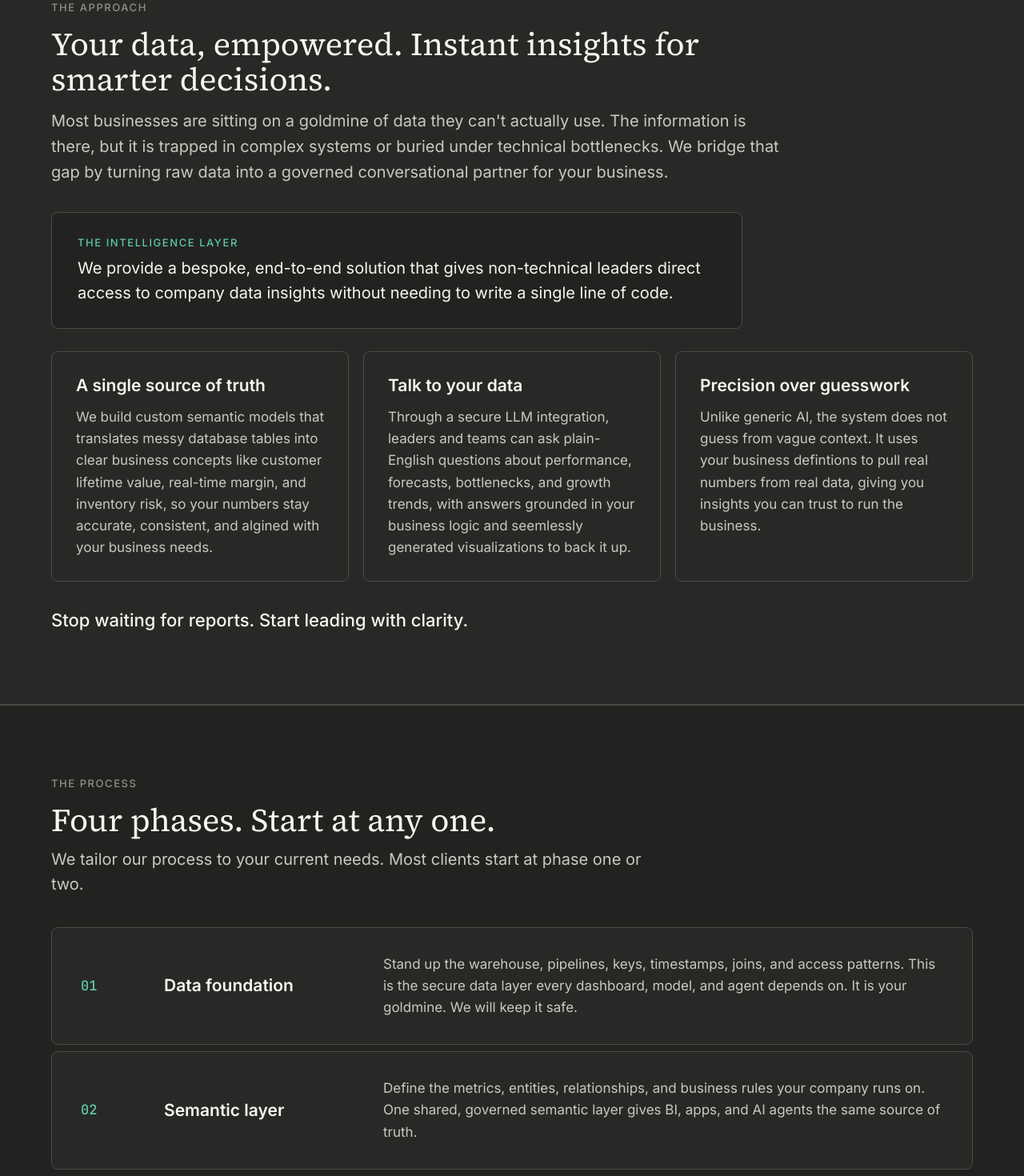
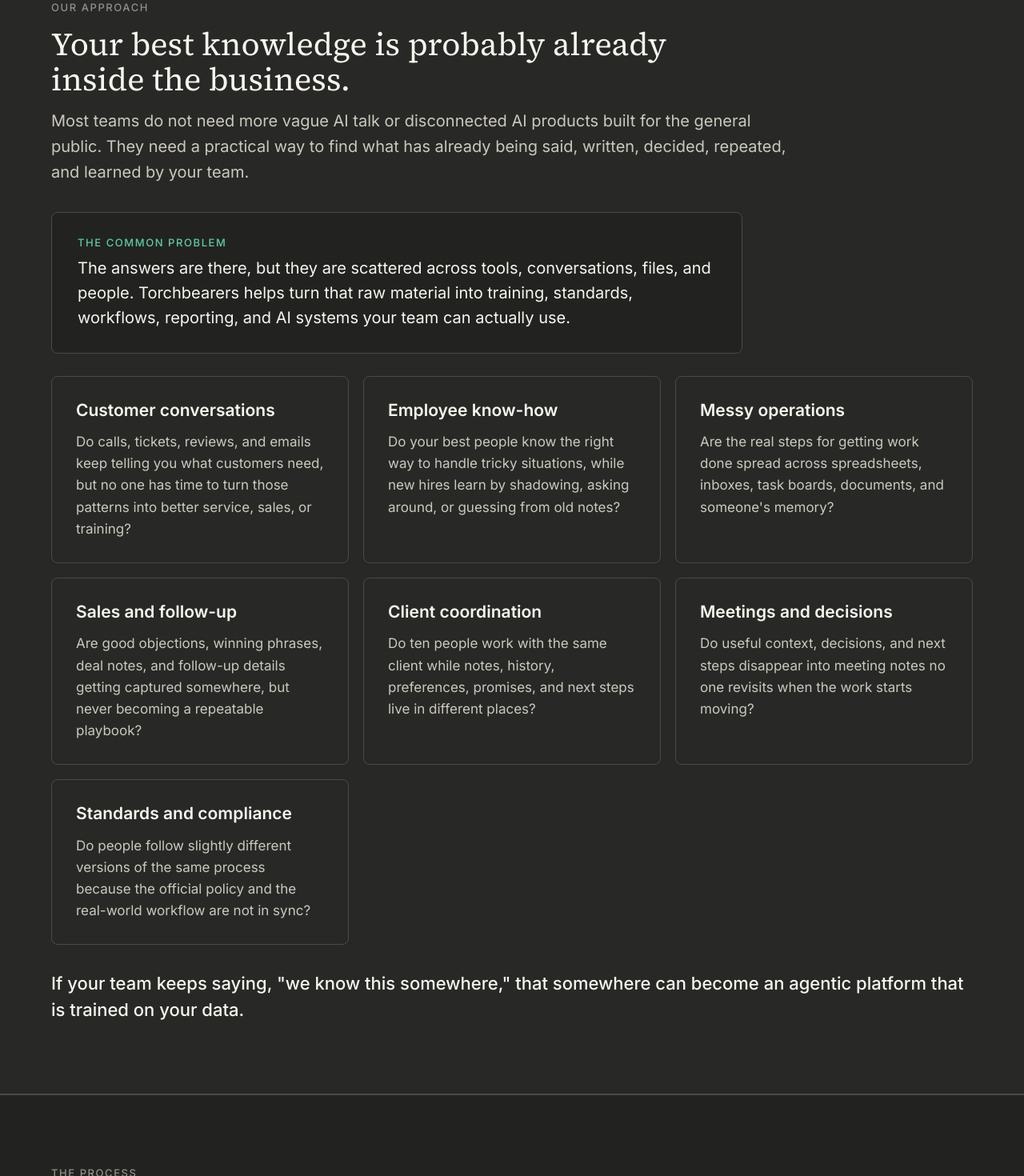
Before and after one commit to stevenjhomem/torchbearers, a React (Vite) app: page / in a window 1280 px wide. Shown: the part 800-2270 px from the top of the page at 80% size. Built offline with nearby package versions, Linux system fonts and the light colour scheme.

Commit message:
lame man's terms

```diff
--- a/src/App.jsx
+++ b/src/App.jsx
@@ -92,19 +92,39 @@ function Hero() {
 
 const approachPoints = [
   {
-    title: 'A single source of truth',
+    title: 'Customer conversations',
     description:
-      'We build custom semantic models that translates messy database tables into clear business concepts like customer lifetime value, real-time margin, and inventory risk, so your numbers stay accurate, consistent, and algined with your business needs.',
+      'Do calls, tickets, reviews, and emails keep telling you what customers need, but no one has time to turn those patterns into better service, sales, or training?',
   },
   {
-    title: 'Talk to your data',
+    title: 'Employee know-how',
     description:
-      'Through a secure LLM integration, leaders and teams can ask plain-English questions about performance, forecasts, bottlenecks, and growth trends, with answers grounded in your business logic and seemlessly generated visualizations to back it up.',
+      'Do your best people know the right way to handle tricky situations, while new hires learn by shadowing, asking around, or guessing from old notes?',
   },
   {
-    title: 'Precision over guesswork',
+    title: 'Messy operations',
     description:
-      'Unlike generic AI, the system does not guess from vague context. It uses your business defintions to pull real numbers from real data, giving you insights you can trust to run the business.',
+      'Are the real steps for getting work done spread across spreadsheets, inboxes, task boards, documents, and someone\'s memory?',
+  },
+  {
+    title: 'Sales and follow-up',
+    description:
+      'Are good objections, winning phrases, deal notes, and follow-up details getting captured somewhere, but never becoming a repeatable playbook?',
+  },
+  {
+    title: 'Client coordination',
+    description:
+      'Do ten people work with the same client while notes, history, preferences, promises, and next steps live in different places?',
+  },
+  {
+    title: 'Meetings and decisions',
+    description:
+      'Do useful context, decisions, and next steps disappear into meeting notes no one revisits when the work starts moving?',
+  },
+  {
+    title: 'Standards and compliance',
+    description:
+      'Do people follow slightly different versions of the same process because the official policy and the real-world workflow are not in sync?',
   },
 ];
 
@@ -112,19 +132,20 @@ function Approach() {
   return (
     <section className="section approach-section section-bordered" id="approach" aria-labelledby="approach-title">
       <div className="section-inner">
-        <p className="eyebrow">The approach</p>
-        <h2 id="approach-title">Your data, empowered. Instant insights for smarter decisions.</h2>
+        <p className="eyebrow">Our Approach</p>
+        <h2 id="approach-title">Your best knowledge is probably already inside the business.</h2>
         <p className="approach-lede">
-          Most businesses are sitting on a goldmine of data they can't actually use. The information is
-          there, but it is trapped in complex systems or buried under technical bottlenecks. We bridge that gap by
-          turning raw data into a governed conversational partner for your business.
+                  Most teams do not need more vague AI talk or disconnected AI products built for the general public.
+                  They need a practical way to find what has already
+                  being said, written, decided, repeated, and learned by your team.
         </p>
 
         <div className="approach-callout">
-          <p className="eyebrow">The intelligence layer</p>
+          <p className="eyebrow">The common problem</p>
           <p>
-            We provide a bespoke, end-to-end solution that gives non-technical leaders direct access to company
-            data insights without needing to write a single line of code.
+            The answers are there, but they are scattered across tools, conversations, files, and people.
+            Torchbearers helps turn that raw material into training, standards, workflows, reporting, and
+            AI systems your team can actually use.
           </p>
         </div>
 
@@ -137,7 +158,9 @@ function Approach() {
           ))}
         </div>
 
-        <p className="approach-close">Stop waiting for reports. Start leading with clarity.</p>
+        <p className="approach-close">
+          If your team keeps saying, "we know this somewhere," that somewhere can become an agentic platform that is trained on your data.
+        </p>
       </div>
     </section>
   );
@@ -146,27 +169,27 @@ function Approach() {
 const phases = [
   {
     number: '01',
-    title: 'Data foundation',
+    title: 'Foundational layer',
     description:
-      'Stand up the warehouse, pipelines, keys, timestamps, joins, and access patterns. This is the secure data layer every dashboard, model, and agent depends on. It is your goldmine. We will keep it safe.',
+      'We start by asking the right questions and learning the business as a whole: what you need, how work gets done, where knowledge lives now, and what your people already know but have not had a good way to organize.',
   },
   {
     number: '02',
-    title: 'Semantic layer',
+    title: 'Data layer',
     description:
-      'Define the metrics, entities, relationships, and business rules your company runs on. One shared, governed semantic layer gives BI, apps, and AI agents the same source of truth.',
+      'Set up the secure data foundation: the systems, documents, notes, records, pipelines, permissions, and access patterns your dashboards, tools, and agents need to work from trusted information.',
   },
   {
     number: '03',
-    title: 'Internal agents',
+    title: 'Semantic layer',
     description:
-      'Give employees governed ways to interact with the semantic layer through chat, workflow agents, and interactive tools. They ask, analyze, decide, and act from trusted context with full observability to back it up.',
+      'Define the meanings, relationships, rules, terms, workflows, and business logic that make your information usable. This turns scattered data and knowledge into a shared language your team can trust.',
   },
   {
     number: '04',
-    title: 'Customer agents',
+    title: 'Agentic layer',
     description:
-      'Bring the same governed intelligence into your product: embedded analytics, customer-facing agents, and AI experiences that respect tenancy, permissions, and context.',
+      'Build governed agents and interfaces on top of that foundation. These can support internal teams, customer-facing experiences, or both, with answers and actions grounded in your actual business context.',
   },
 ];
 
@@ -175,9 +198,10 @@ function Process() {
     <section className="section section-alt section-bordered" id="process" aria-labelledby="process-title">
       <div className="section-inner">
         <p className="eyebrow">The process</p>
-        <h2 id="process-title">Four phases. Start at any one.</h2>
+        <h2 id="process-title">Four layers. Built around how your business actually works.</h2>
         <p className="section-lede">
-          We tailor our process to your current needs. Most clients start at phase one or two.
+          We begin by understanding the people, processes, and knowledge you already have. Then we build
+          the technical layers that make that knowledge usable.
         </p>
 
         <div className="phase-list">
```
